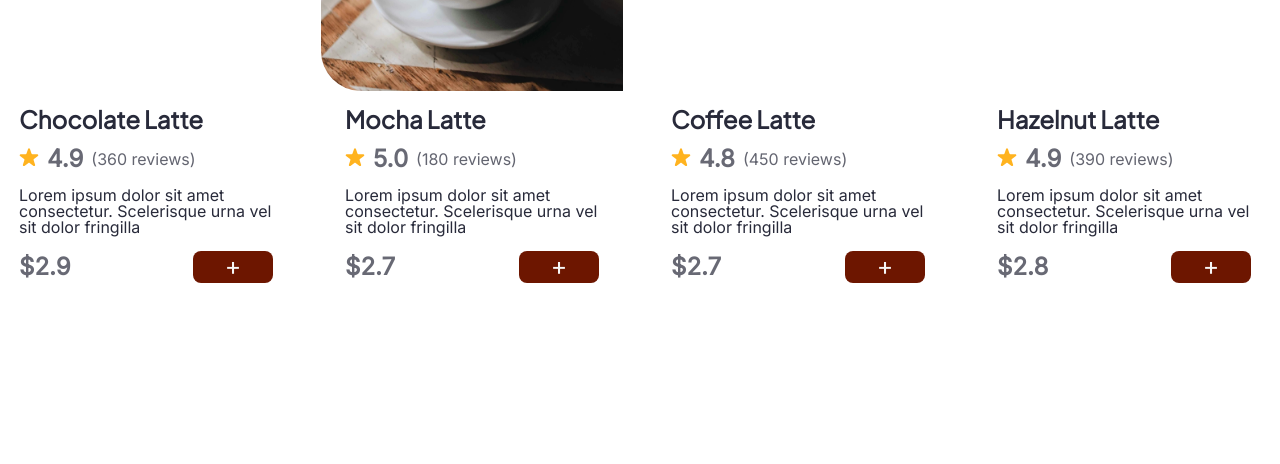
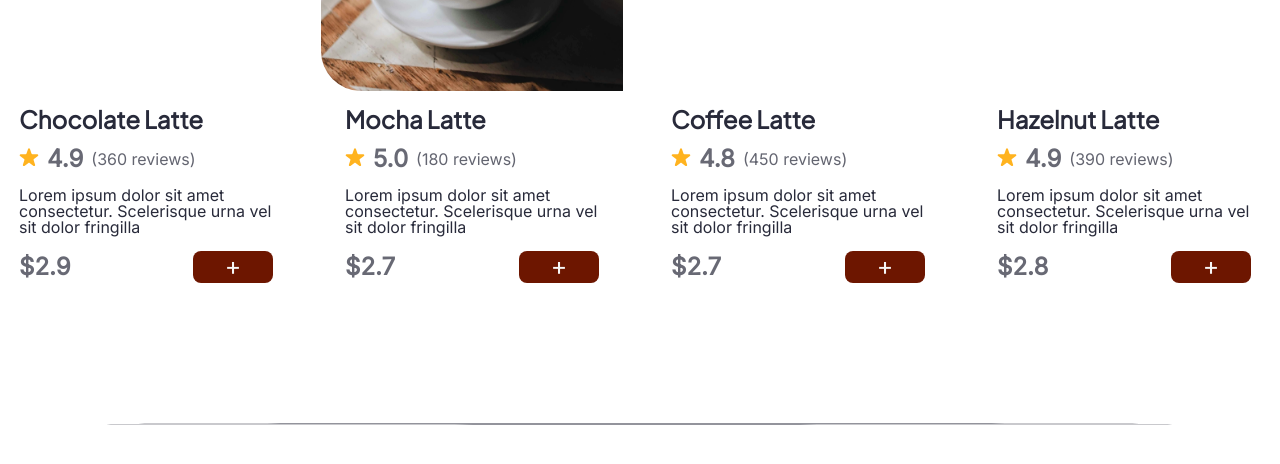
Before and after one commit to Dmitry-1408/coffeshop, a website: page src/html/index.html in a window 1280 px wide. Shown: the part 1637-2101 px from the top of the page. Drawn offline with nearby package versions, Linux system fonts and the light colour scheme; files that its build step writes are made by us from their sources; files whose address does not match are found by name; a web font is replaced by a local one.

Commit message:
закончил products

```diff
--- a/src/html/2-2_products.html
+++ b/src/html/2-2_products.html
@@ -16,4 +16,10 @@
     @@include('2-3_swiper-1.html')
   </div>
 
+  <div class="inline-wrapper">
+    <svg class="width-inline">
+      <use href="../icons/inline-sprite.svg#icon-width"></use>
+    </svg>
+  </div>
+
 </section>
--- a/src/sass/_products.sass
+++ b/src/sass/_products.sass
@@ -1,7 +1,7 @@
 @use "variables"
 
 .products
-    padding: 8rem 0
+    padding: 8rem 0 0 0
     grid-column: 2/3
     display: flex
     flex-direction: column
--- a/src/sass/_swiper1.sass
+++ b/src/sass/_swiper1.sass
@@ -6,6 +6,7 @@
     display: flex
     align-items: center
     justify-content: center
+    margin-bottom: 8rem
 
 .swiper
     width: 100%
```
